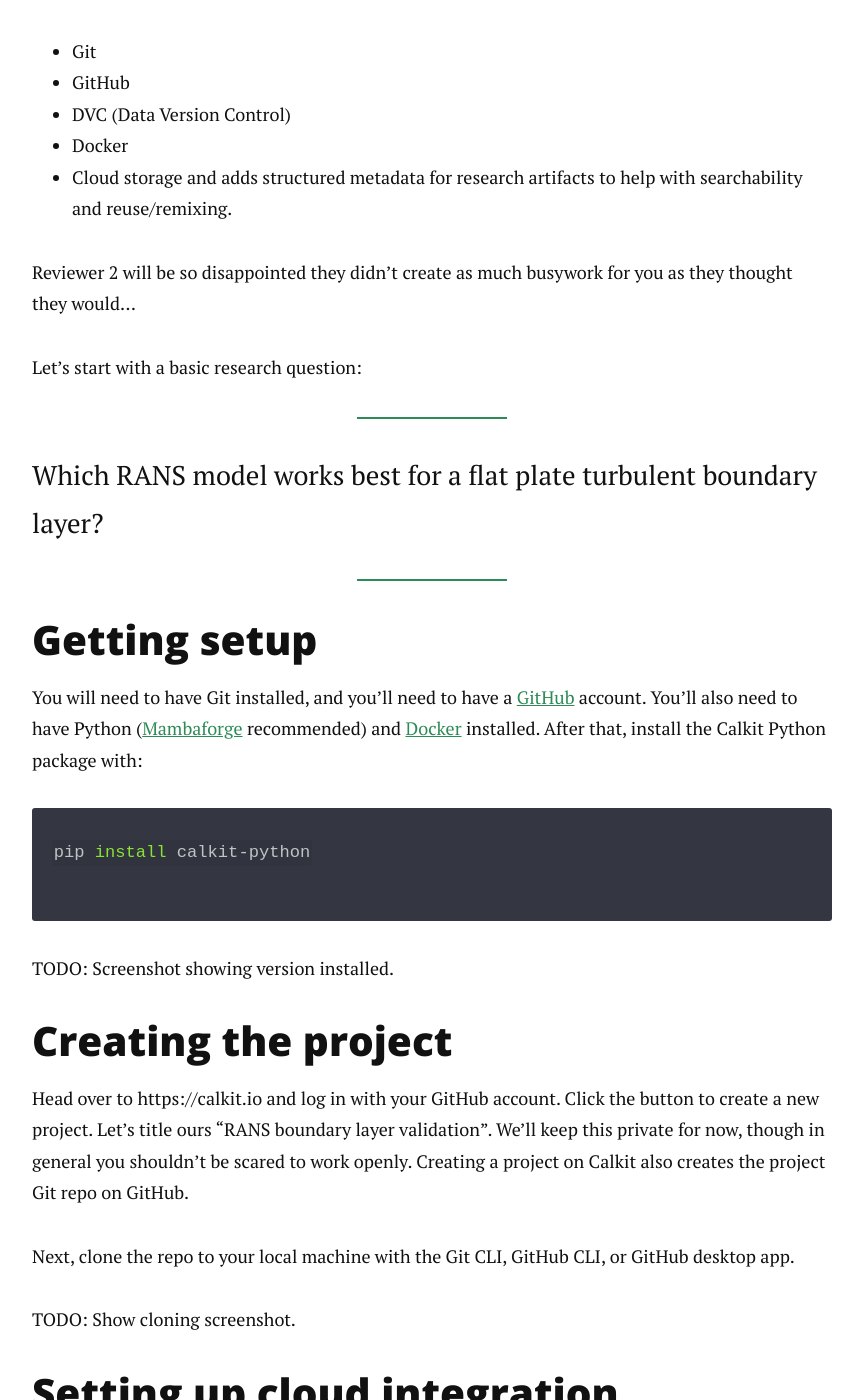
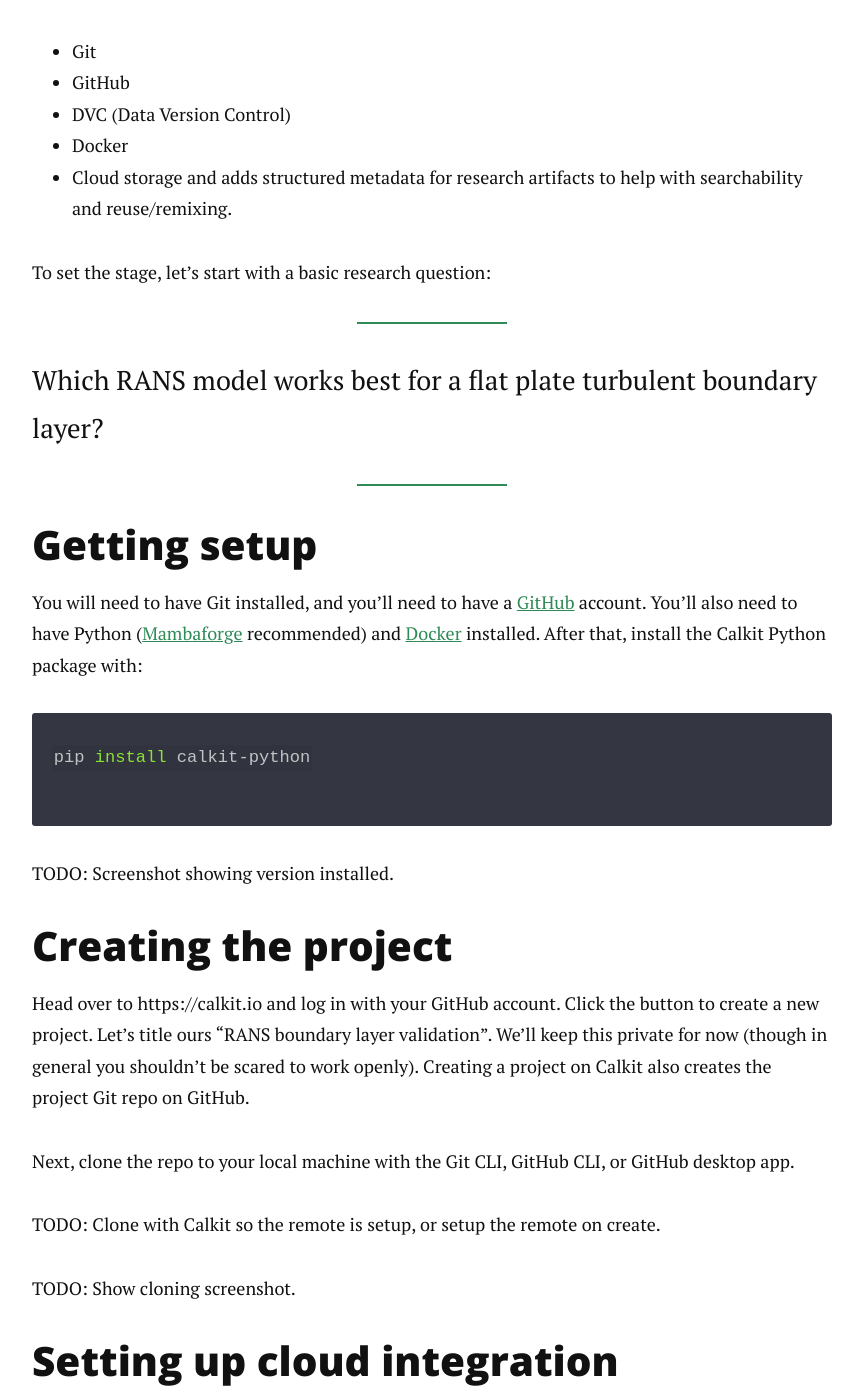
Before and after one commit to petebachant/petebachant.github.io, a Jekyll site: the page built from _posts/2024-10-15-reproducible-openfoam.markdown, in a window 1280 px wide and 1400 px high, scrolled down 1000 px. Shown: the whole window, without its empty margins (208-1071 px from the left). Built offline with Jekyll 4.4.1, drawn with Linux system fonts in a browser that asks for light colours; nearby versions of some CDN libraries; formulas are drawn with MathJax 3; comment, search, counter and statistics services are not loaded.

Commit message:
Update OpenFOAM repro post

```diff
--- a/_posts/2024-10-15-reproducible-openfoam.markdown
+++ b/_posts/2024-10-15-reproducible-openfoam.markdown
@@ -44,10 +44,8 @@
 and adds structured metadata for research artifacts to help with
 searchability and reuse/remixing.
 
-Reviewer 2 will be so disappointed they didn't create as much busywork for
-you as they thought they would...
-
-Let's start with a basic research question:
+To set the stage,
+let's start with a basic research question:
 
 >Which RANS model works best for a flat plate turbulent boundary layer?
 
@@ -71,12 +69,14 @@
 Head over to https://calkit.io and log in with your GitHub account.
 Click the button to create a new project.
 Let's title ours "RANS boundary layer validation".
-We'll keep this private for now,
-though in general you shouldn't be scared to work openly.
+We'll keep this private for now
+(though in general you shouldn't be scared to work openly).
 Creating a project on Calkit also creates the project Git repo on GitHub.
 
 Next, clone the repo to your local machine with the Git CLI, GitHub CLI,
 or GitHub desktop app.
+
+TODO: Clone with Calkit so the remote is setup, or setup the remote on create.
 
 TODO: Show cloning screenshot.
 
```
